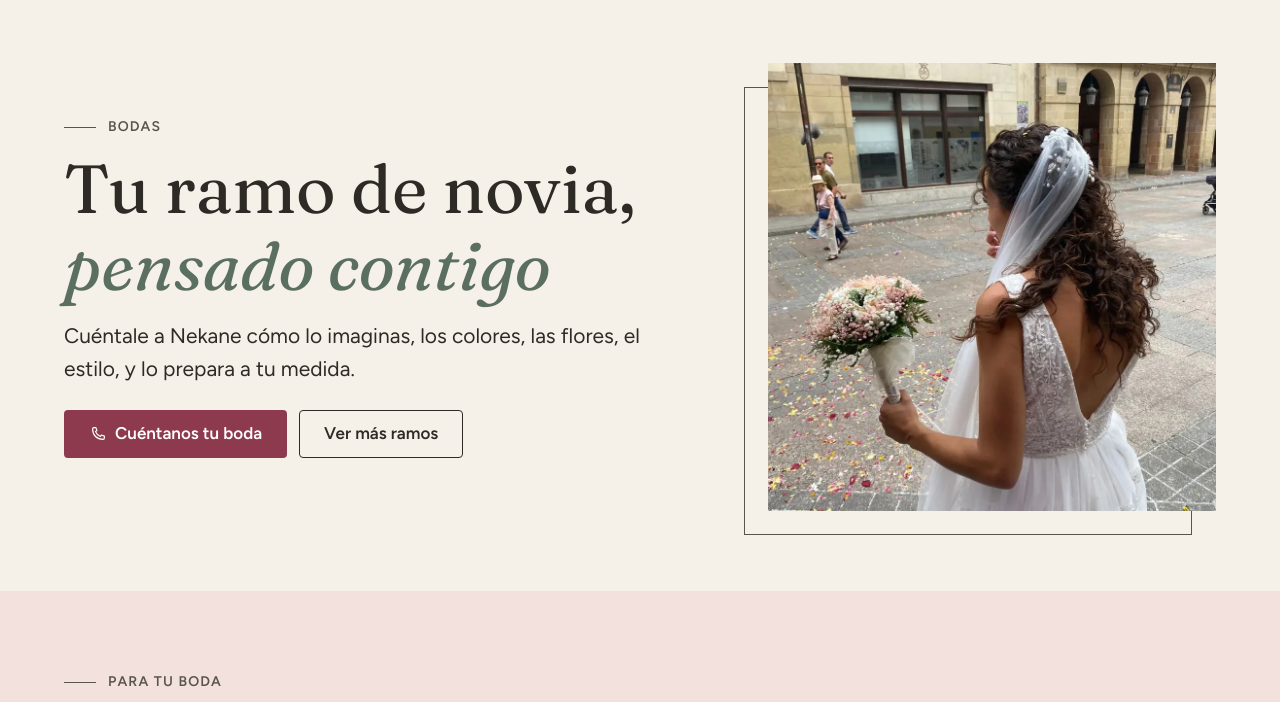
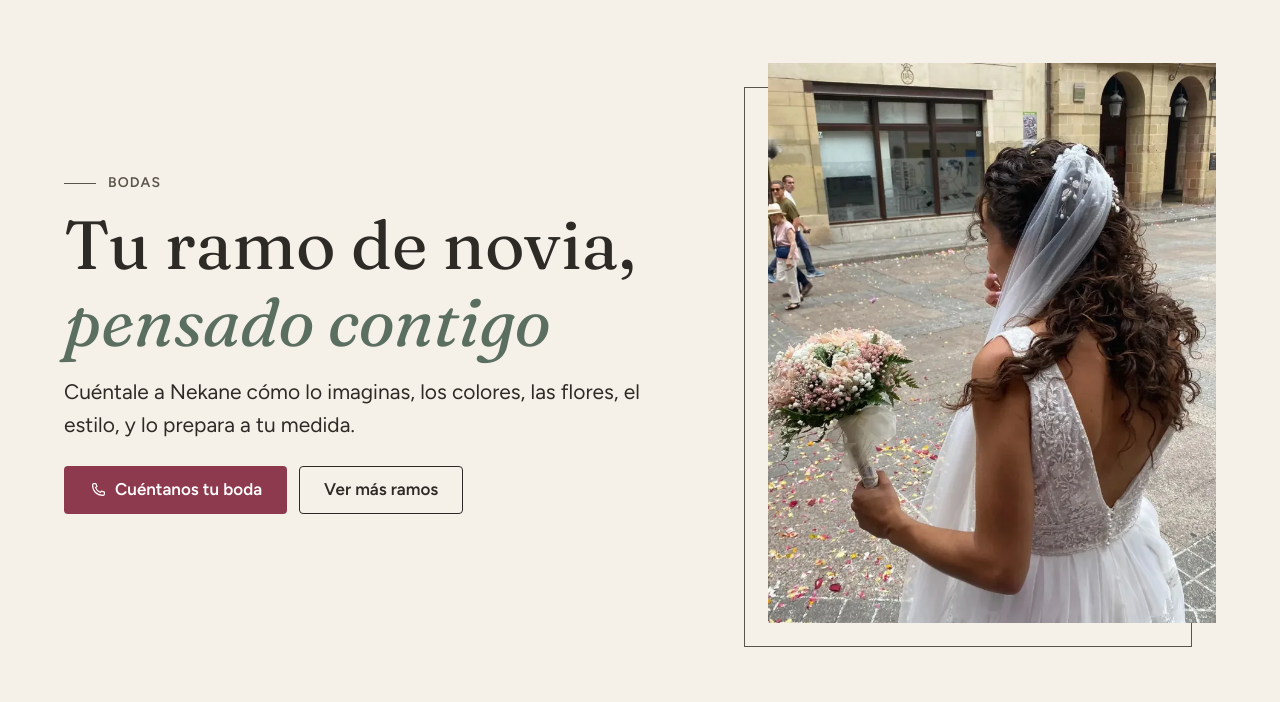
Before and after one commit to MnrBen/nekane-loredenda, a plain HTML site: page v2/bodas.html in a window 1280 px wide. Shown: the part 82-784 px from the top of the page. Drawn offline with Linux system fonts and the light colour scheme.

Commit message:
Bodas v2: portada con el encuadre centrado de antes (novia y ramo)
- Fuera el desplazamiento a la izquierda en móvil y el marco cuadrado en
  escritorio, que dejaban un hueco de calle en medio
- Se mantiene el velo suave; contraste medido con este encuadre

Co-Authored-By: Claude Opus 5.5 <noreply@anthropic.com>

```diff
--- a/v2/bodas.html
+++ b/v2/bodas.html
@@ -82,12 +82,11 @@
         </div>
       </div>
 
-      <figure class="inicio__figura inicio__figura--cuadrada">
+      <figure class="inicio__figura">
         <!-- Primera imagen visible: sin loading="lazy" y con prioridad alta.
-             Encuadre abierto para que se vea el ramo: en móvil, desplazado a
-             la izquierda; en escritorio, marco cuadrado con la foto entera.
-             Contraste del texto medido sobre la foto con el velo suave. -->
-        <img class="inicio__foto inicio__foto--novia" src="../imagenes/ramo-boda8.webp" width="922" height="925" fetchpriority="high"
+             Encuadre centrado: se ve a la novia y parte del ramo. Contraste del
+             texto medido sobre la foto con el velo suave. -->
+        <img class="inicio__foto" src="../imagenes/ramo-boda8.webp" width="922" height="925" fetchpriority="high"
              alt="Novia de espaldas, con velo y un ramo de flores rosas y blancas, en una calle con pétalos en el suelo">
       </figure>
     </section>
--- a/v2/styles.css
+++ b/v2/styles.css
@@ -1387,23 +1387,6 @@ html:has(.visor[open]) {
   }
 }
 
-/* Cabecera de Bodas: encuadre más abierto para que se vea el ramo. En móvil
-   el recorte se desplaza a la izquierda (el ramo está a ese lado); en
-   escritorio el marco es cuadrado, como la foto, y se ve entera. */
-.inicio__foto--novia {
-  --inicio-foco: 25% center;
-}
-
-@media (min-width: 48em) {
-  .inicio__figura--cuadrada {
-    aspect-ratio: 1;
-  }
-
-  .inicio__foto--novia {
-    --inicio-foco: center;
-  }
-}
-
 /* Lo que prepara Nekane: tres bloques numerados (01, 02, 03). */
 .ramos-novia {
   display: grid;
```
